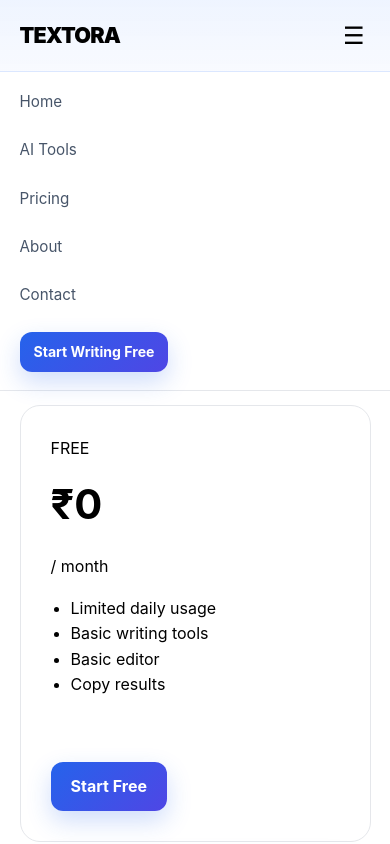
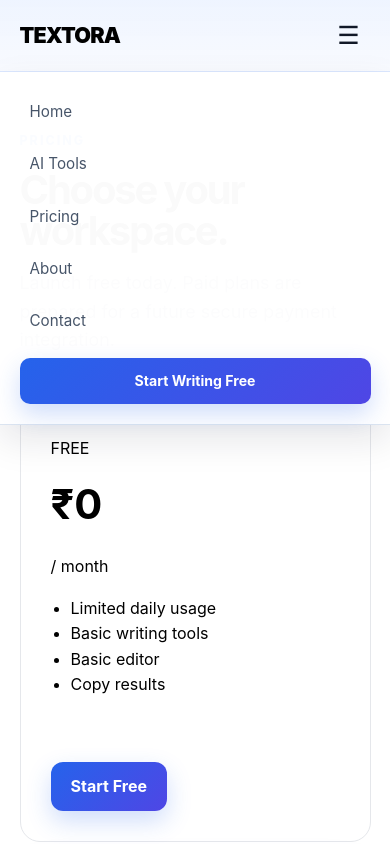
Before and after one commit to 8147148346/textora, a website: page pricing.html in a window 390 px wide. Both pictures are taken after a click on the button "Open navigation menu". Shown: the top 844 px of the page. Drawn offline with Linux system fonts and the light colour scheme.

Commit message:
Fix global navigation mobile menu and pricing hover

```diff
--- a/assets/css/style.css
+++ b/assets/css/style.css
@@ -2008,3 +2008,140 @@
 .step-icon {
   color: #2563eb !important;
 }
+
+
+/* =========================================================
+   TEXTORA — GLOBAL NAV + MOBILE + PRICING FIX
+   ========================================================= */
+
+/* Desktop navigation */
+.site-header .nav {
+  display: flex;
+  align-items: center;
+  gap: 24px;
+}
+
+.site-header .nav a {
+  display: inline-flex;
+  align-items: center;
+}
+
+/* Keep menu button hidden on desktop */
+.site-header .menu-toggle {
+  display: none;
+}
+
+/* =========================================================
+   PRICING CARD HOVER FIX
+   ========================================================= */
+
+.pricing-grid {
+  align-items: stretch;
+}
+
+.price-card {
+  position: relative;
+  height: 100%;
+  transition:
+    transform 0.3s ease,
+    box-shadow 0.3s ease,
+    border-color 0.3s ease;
+}
+
+.price-card:hover {
+  transform: translateY(-10px);
+  border-color: rgba(37, 99, 235, 0.35);
+  box-shadow: 0 25px 55px rgba(37, 99, 235, 0.14);
+}
+
+.price-card.featured:hover {
+  transform: translateY(-10px);
+  border-color: #6366f1;
+  box-shadow: 0 28px 60px rgba(79, 70, 229, 0.20);
+}
+
+/* =========================================================
+   MOBILE NAVIGATION
+   ========================================================= */
+
+@media (max-width: 650px) {
+
+  .site-header {
+    position: sticky;
+    top: 0;
+    z-index: 9999;
+  }
+
+  .site-header .menu-toggle {
+    display: flex;
+    align-items: center;
+    justify-content: center;
+    width: 44px;
+    height: 44px;
+    padding: 0;
+    border: 0;
+    border-radius: 10px;
+    background: transparent;
+    color: #111827;
+    font-size: 25px;
+    cursor: pointer;
+  }
+
+  .site-header .nav {
+    display: none;
+    position: absolute;
+    top: 72px;
+    left: 0;
+    right: 0;
+    z-index: 9998;
+
+    flex-direction: column;
+    align-items: stretch;
+    gap: 4px;
+
+    padding: 16px 5% 20px;
+
+    background: rgba(255, 255, 255, 0.98);
+    border-bottom: 1px solid #dbe4f0;
+    box-shadow: 0 15px 35px rgba(15, 23, 42, 0.10);
+
+    backdrop-filter: blur(16px);
+    -webkit-backdrop-filter: blur(16px);
+  }
+
+  .site-header .nav.open {
+    display: flex;
+  }
+
+  .site-header .nav a {
+    width: 100%;
+    padding: 12px 10px;
+    border-radius: 10px;
+  }
+
+  .site-header .nav a:hover {
+    background: #eff6ff;
+  }
+
+  .site-header .nav .btn {
+    width: 100%;
+    margin-top: 8px;
+    justify-content: center;
+  }
+
+  /* Pricing cards on mobile */
+  .pricing-grid {
+    grid-template-columns: 1fr;
+  }
+
+  .price-card,
+  .price-card.featured,
+  .price-card:hover,
+  .price-card.featured:hover {
+    transform: none;
+  }
+
+  .price-card:hover {
+    box-shadow: 0 15px 35px rgba(37, 99, 235, 0.10);
+  }
+}
```
